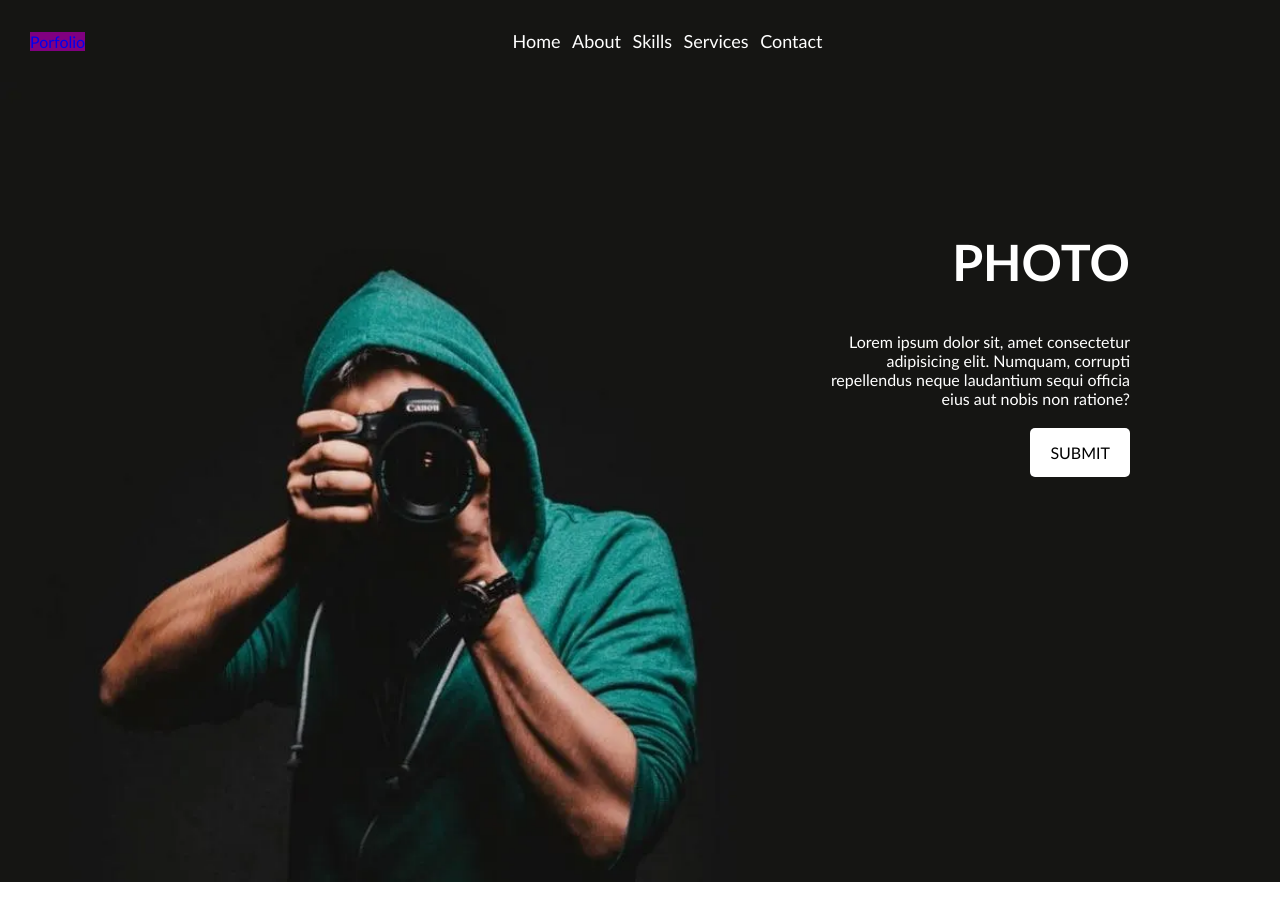
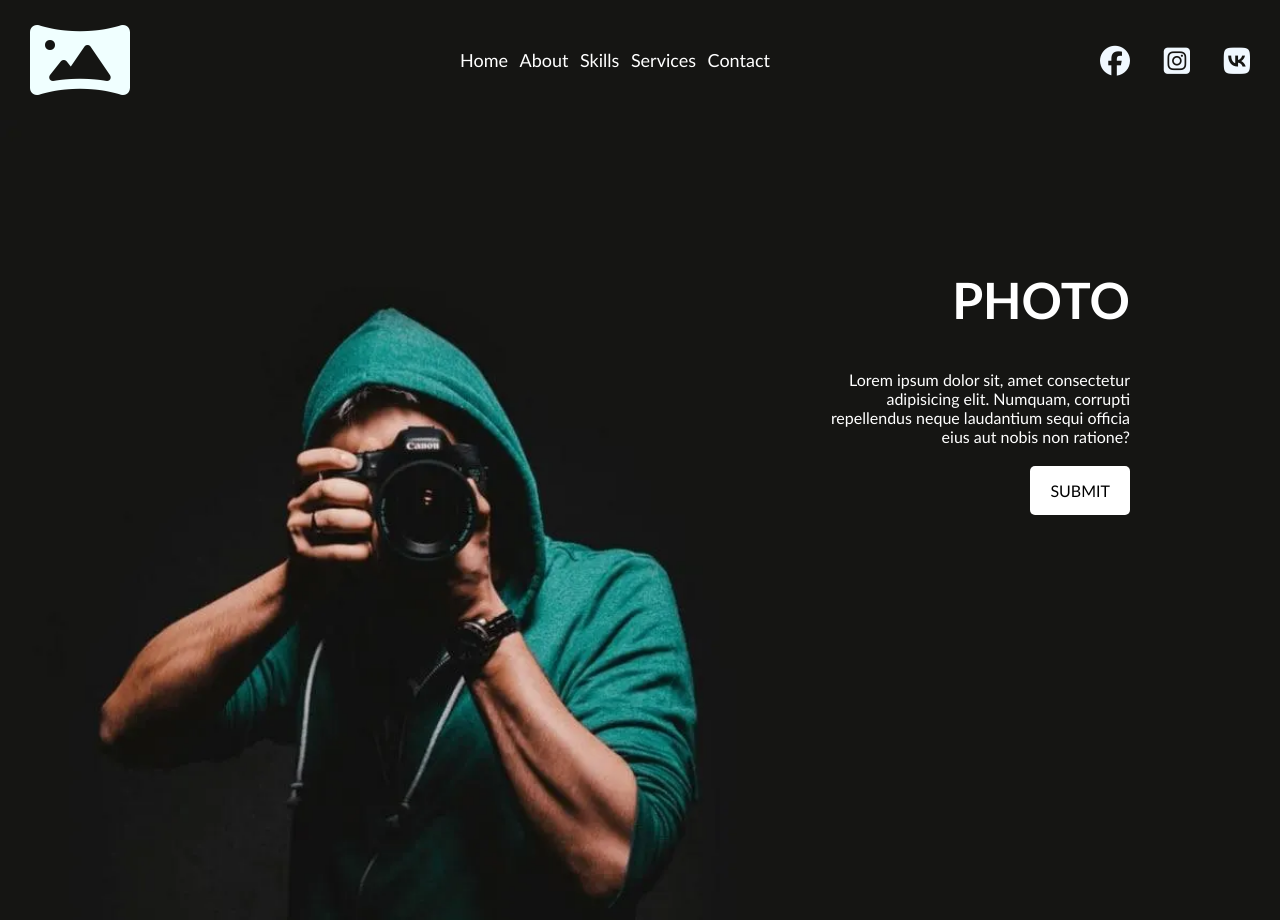
Before and after one commit to SERGEYKim-byte1/portfolio, a plain HTML site: page index.html in a window 1280 px wide. Before the commit the page ends 882 px from the top, so only its background shows below. Drawn offline with Linux system fonts and the light colour scheme.

Commit message:
last commit

```diff
--- a/index.html
+++ b/index.html
@@ -4,12 +4,13 @@
     <meta charset="UTF-8">
     <meta name="viewport" content="width=device-width, initial-scale=1.0">
     <link rel="stylesheet" href="style.css">
+    <script src="https://kit.fontawesome.com/d74eb73c99.js" crossorigin="anonymous"></script>
     <title>Document</title>
 </head>
 <body>
       <nav class="nav_header">
          <div class="logo">
-    <a href="http://">Porfolio</a>
+    <a href="#"><i class="fa-solid fa-panorama"></i></a>
     </div>
     <ul class="menu_header">
         <li class="items_nav">
@@ -40,14 +41,14 @@
     </ul>
     <div class="icons">
         <ul class="icons_items">
-            <li class="icon"><a href="" class="item">
-
+            <li class="icon"><a href="#" class="item">
+           <i class="fa-brands fa-facebook"></i>
             </a></li>
-            <li class="icon"><a href="" class="item">
-
+            <li class="icon"><a href="#" class="item">
+            <i class="fa-brands fa-square-instagram"></i>
             </a></li>
-            <li class="icon"><a href="" class="item">
-
+            <li class="icon"><a href="#" class="item">
+            <i class="fa-brands fa-vk"></i>
             </a></li>
         </ul>
     </div>
--- a/style.css
+++ b/style.css
@@ -24,10 +24,6 @@ ul{
     align-items: center;
     flex-wrap: wrap;
     background: #151513;
-}
-
-.logo{
-    background: purple;
 }
 
 .menu_header{
@@ -83,8 +79,19 @@ p{
 
 .icons_items .item{
     color: aliceblue;
+    font-size: 30px;
 }
 
-@media{
+.icons_items{
+    display: flex;
+    justify-content: space-between;
+}
 
+.icons{
+    width: 150px;
 }
+
+.logo i{
+    font-size: 80px;
+    color: azure;
+}
```
